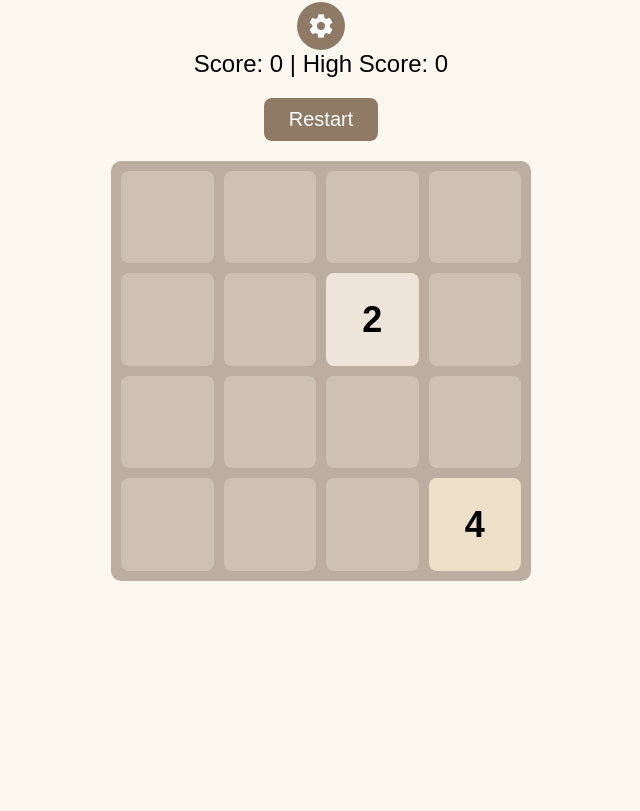
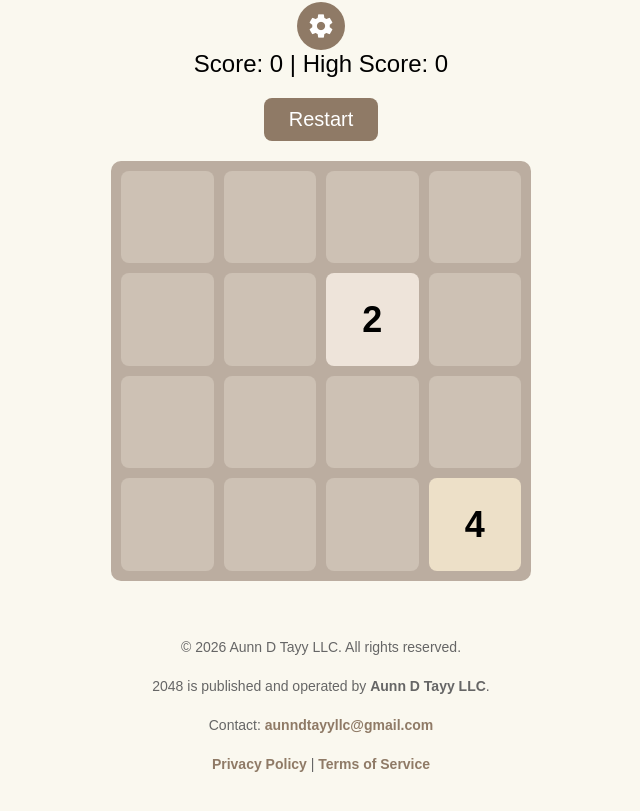
Before and after one commit to aunntayy/tiktok2048, a plain HTML site: page index.html in a window 1280 px wide. Shown: the part 99-910 px from the top of the page, without its empty margins (319-959 px from the left). Before the commit the page ends 800 px from the top, so only its background shows below. Drawn offline with Linux system fonts and the light colour scheme.

Commit message:
added footer

```diff
--- a/index.html
+++ b/index.html
@@ -57,4 +57,26 @@
 
 </body>
 
+<footer>
+    <p>© 2026 Aunn D Tayy LLC. All rights reserved.</p>
+
+    <p>
+        2048 is published and operated by
+        <strong>Aunn D Tayy LLC</strong>.
+    </p>
+
+    <p>
+        Contact:
+        <a href="mailto:aunndtayyllc@gmail.com">
+            aunndtayyllc@gmail.com
+        </a>
+    </p>
+
+    <p>
+        <a href="privacy.html">Privacy Policy</a>
+        |
+        <a href="tos.html">Terms of Service</a>
+    </p>
+</footer>
+
 </html>
--- a/style.css
+++ b/style.css
@@ -428,3 +428,49 @@ body.dark .tile-32768 {
     background: #503605;
     color: white;
 }
+
+footer {
+
+    margin-top: 40px;
+
+    margin-bottom: 20px;
+
+    text-align: center;
+
+    font-size: 14px;
+
+    color: #666;
+
+    line-height: 1.8;
+
+    width: min(90vw, 600px);
+
+}
+
+footer a {
+
+    color: #8f7a66;
+
+    text-decoration: none;
+
+    font-weight: bold;
+
+}
+
+footer a:hover {
+
+    text-decoration: underline;
+
+}
+
+body.dark footer {
+
+    color: #bbbbbb;
+
+}
+
+body.dark footer a {
+
+    color: #d6b77a;
+
+}
```
